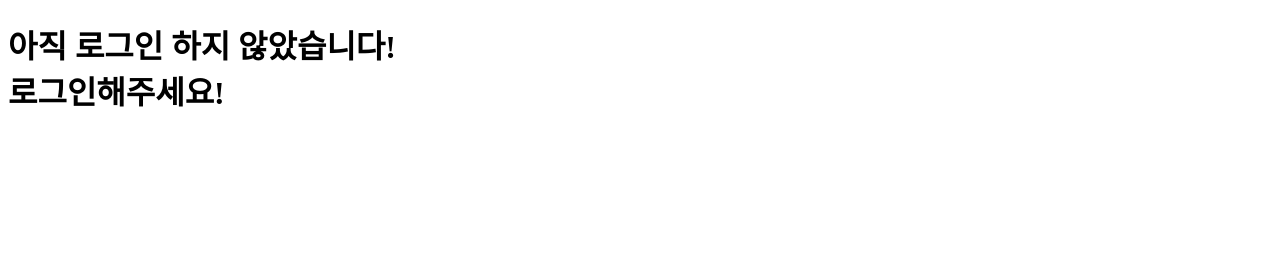
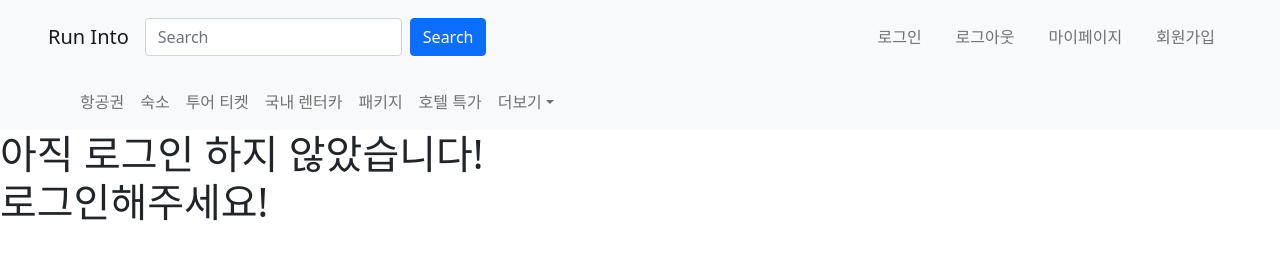
Before and after one commit to synodical/enjoytrip-front, a plain HTML site: page enjoytrip-front/mypage.html in a window 1280 px wide. Drawn offline with Linux system fonts and the light colour scheme.

Commit message:
auth info

```diff
--- a/enjoytrip-front/mypage.html
+++ b/enjoytrip-front/mypage.html
@@ -4,9 +4,23 @@
     <meta charset="UTF-8" />
     <meta http-equiv="X-UA-Compatible" content="IE=edge" />
     <meta name="viewport" content="width=device-width, initial-scale=1.0" />
+    <title>Run Into</title>
+
+    <!-- Core theme CSS (includes Bootstrap)-->
+    <link href="../css/styles.css" rel="stylesheet" />
+
+    <link rel="preconnect" href="https://fonts.googleapis.com" />
+    <link rel="preconnect" href="https://fonts.gstatic.com" crossorigin />
+    <link
+      href="https://fonts.googleapis.com/css2?family=Noto+Sans+KR:wght@400;700&display=swap"
+      rel="stylesheet"
+    />
+    <script src="../js/includeHTML.js"></script>
+    <script src="../js/mypage.js"></script>
     <title>Document</title>
   </head>
   <body>
+    <nav include-html="/enjoytrip-front/navbar.html"></nav>
     <div id="userStatus"></div>
     <div id="1">a</div>
 
@@ -16,7 +30,7 @@
     <h1 id="4">`</h1>
 
     <script>
-      if (window.localStorage.getItem(1) === null) {
+      if (localStorage.getItem(1) === null) {
         document.getElementById('userStatus').innerHTML =
           '<h1>아직 로그인 하지 않았습니다!  <br> 로그인해주세요!</h1>';
       }
@@ -24,14 +38,14 @@
         for (let index = 1; index < 5; index++) {
           // alert(index)
           document.getElementById(index).innerText =
-            window.localStorage.getItem(index);
+            localStorage.getItem(index);
         }
       }
-      let name = document.getElementById('1');
-      console.log(name.innerText);
-      name.innerText = window.localStorage.getItem(1);
 
       window.onload = loading;
     </script>
+    <script>
+      includeHTML();
+    </script>
   </body>
 </html>
```
